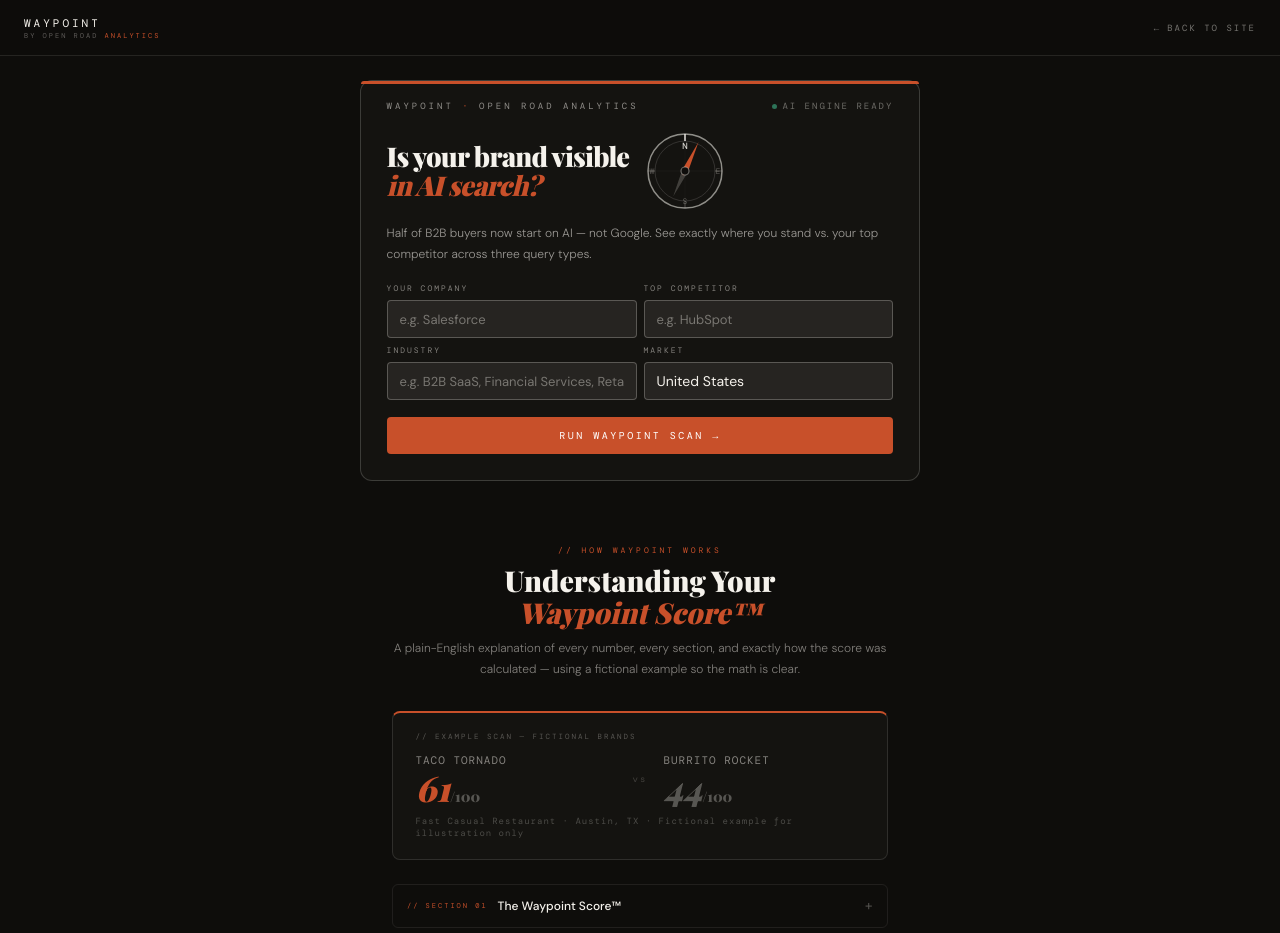
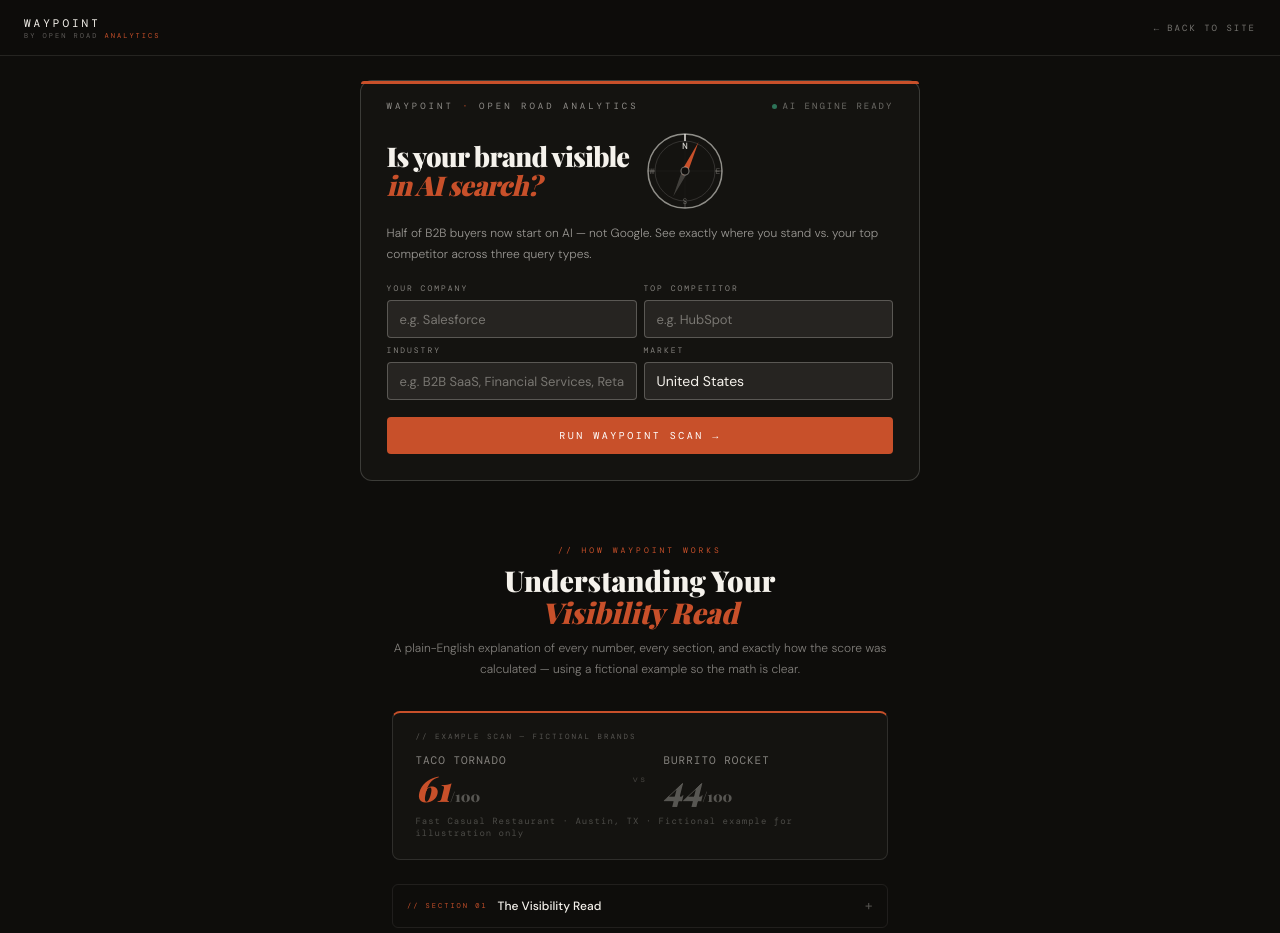
Before and after one commit to kmccarthy01-wyckoff/openroadanalytics, a website: page waypoint.html in a window 1280 px wide. Shown: the top 933 px of the page. Drawn offline with nearby package versions, Linux system fonts and the light colour scheme; a web font is replaced by a local one.

Commit message:
Update waypoint.html

```diff
--- a/waypoint.html
+++ b/waypoint.html
@@ -182,6 +182,8 @@ body{background:#0e0d0b;font-family:'DM Sans',sans-serif;font-weight:300;min-hei
 .powered span{color:rgba(245,242,236,0.38);}
 
 .methodology-strip{font-family:'DM Mono',monospace;font-size:8px;letter-spacing:1.5px;text-transform:uppercase;color:rgba(245,242,236,0.3);padding:6px 0 10px;display:flex;align-items:center;gap:6px;flex-wrap:wrap;}
+.read-disclaimer{font-size:11px;line-height:1.6;color:rgba(245,242,236,0.5);background:rgba(200,80,42,0.06);border:1px solid rgba(200,80,42,0.2);border-left:2px solid #c8502a;border-radius:4px;padding:11px 14px;margin:0 0 1.2rem;}
+.read-disclaimer strong{color:rgba(245,242,236,0.85);font-weight:500;}
 .meth-dot{width:4px;height:4px;border-radius:50%;background:rgba(45,115,88,0.8);flex-shrink:0;}
 .meth-sep{color:rgba(245,242,236,0.15);}
 .full-report-bridge{background:rgba(200,80,42,0.08);border:1px solid rgba(200,80,42,0.25);border-radius:6px;padding:1rem 1.2rem;margin-bottom:0.9rem;}
@@ -460,7 +462,7 @@ body{background:#0e0d0b;font-family:'DM Sans',sans-serif;font-weight:300;min-hei
   <div class="scr hidden" id="s-results">
     <div class="r-hdr">
       <div>
-        <div class="r-title">Waypoint Report</div>
+        <div class="r-title">Waypoint Visibility Read</div>
         <div class="r-sub" id="r-names">— vs —</div>
       </div>
       <div class="r-badge">Scan Complete</div>
@@ -469,7 +471,7 @@ body{background:#0e0d0b;font-family:'DM Sans',sans-serif;font-weight:300;min-hei
     <div class="methodology-strip">
       <span class="meth-dot"></span>9 buyer queries · 2 engines · 18 real AI responses
       <span class="meth-sep">·</span>Citation detected · position + sentiment scored
-      <span class="meth-sep">·</span>3 dimensions equally weighted → Waypoint Score™
+      <span class="meth-sep">·</span>3 dimensions equally weighted → Visibility Read
       <span class="meth-sep">·</span>Proprietary methodology © Open Road Analytics
     </div>
 
@@ -513,6 +515,8 @@ body{background:#0e0d0b;font-family:'DM Sans',sans-serif;font-weight:300;min-hei
       </div>
     </div>
 
+    <div class="read-disclaimer">This is your <strong>Visibility Read</strong> — a directional estimate based on live AI responses, generated in seconds. The full <strong>Waypoint Audit</strong> measures your actual review, directory, and press signals against our scoring rubric — analyst-verified, not inferred.</div>
+
     <div class="dims" id="r-dims"></div>
 
     <!-- TOP PROMPTS -->
@@ -554,14 +558,14 @@ body{background:#0e0d0b;font-family:'DM Sans',sans-serif;font-weight:300;min-hei
       </div>
       <div class="tease-block-overlay">
         <div style="text-align:center;">
-          <div class="tease-block-lock" style="margin-bottom:8px;">Your score is live. Here’s what’s driving it.</div>
+          <div class="tease-block-lock" style="margin-bottom:8px;">Your Visibility Read is live. The Audit verifies it against real evidence.</div>
           <button class="tease-cta-btn" onclick="showLeadModal()">Get the Full Waypoint Audit →</button>
         </div>
       </div>
     </div>
 
     <div class="full-report-bridge">
-      <div class="bridge-score-line">Score: <span id="bridge-score">—</span>/100 · <span id="bridge-market">—</span></div>
+      <div class="bridge-score-line">Visibility Read: <span id="bridge-score">—</span>/100 · <span id="bridge-market">—</span></div>
       <div class="bridge-copy">Waypoint delivers expert-interpreted findings and a clear path to act on them.</div>
       <button class="cta" onclick="showLeadModal()">Get Your Full Waypoint Report →</button>
     </div>
@@ -1154,7 +1158,7 @@ function toggleFaq(header) {
 
   <div class="faq-header">
     <div class="faq-eyebrow">// How Waypoint Works</div>
-    <h2 class="faq-title">Understanding Your<br><em>Waypoint Score™</em></h2>
+    <h2 class="faq-title">Understanding Your<br><em>Visibility Read</em></h2>
     <p class="faq-sub">A plain-English explanation of every number, every section, and exactly how the score was calculated — using a fictional example so the math is clear.</p>
   </div>
 
@@ -1179,11 +1183,11 @@ function toggleFaq(header) {
   <div class="faq-item">
     <div class="faq-item-header" onclick="toggleFaq(this)">
       <div class="faq-item-label">// Section 01</div>
-      <div class="faq-item-title">The Waypoint Score™</div>
+      <div class="faq-item-title">The Visibility Read</div>
       <div class="faq-item-toggle">+</div>
     </div>
     <div class="faq-item-body">
-      <p class="faq-p">The Waypoint Score™ is a single number from 0 to 100 that measures how visible and credible your brand is when real buyers ask AI assistants about your category.</p>
+      <p class="faq-p">The Visibility Read is a single number from 0 to 100 that estimates how visible your brand is when real buyers ask AI assistants about your category. It is a directional read generated in seconds from live AI responses — not the analyst-verified Waypoint Score™ that comes with the full Audit.</p>
       <p class="faq-p">A score of <strong>61</strong> means: when someone asks Claude or ChatGPT about fast casual restaurants in Austin, Taco Tornado appears in roughly 6 out of 10 relevant AI responses — and when it does appear, it's usually mentioned positively and relatively early in the answer.</p>
       <p class="faq-p">A score of <strong>44</strong> means: Burrito Rocket appears in fewer than half of relevant AI responses, and when it does appear, it's often mentioned with less confidence or later in the response than its competitor.</p>
       <div class="faq-score-scale">
@@ -1192,7 +1196,7 @@ function toggleFaq(header) {
         <div class="faq-scale-row"><span class="faq-scale-range low">25–49</span><span class="faq-scale-desc">AI has limited signals about your brand. Appears inconsistently, often with caveats.</span></div>
         <div class="faq-scale-row"><span class="faq-scale-range zero">0–24</span><span class="faq-scale-desc">AI rarely or never mentions your brand in relevant searches. Effectively invisible.</span></div>
       </div>
-      <p class="faq-p faq-method">The Waypoint Score™ is the average of three dimension scores: Discover, Verify, and Recommend. Each dimension is equally weighted.</p>
+      <p class="faq-p faq-method">The Visibility Read is the average of three dimension scores: Discover, Verify, and Recommend, each equally weighted. The full Waypoint Audit scores these same three dimensions against measured evidence — your actual review volume, directory listings, and press coverage — rather than inferring them from AI responses.</p>
     </div>
   </div>
 
@@ -1209,7 +1213,7 @@ function toggleFaq(header) {
         <div class="faq-step"><span class="faq-step-n">01</span><div><strong>Claude generates 9 buyer queries</strong> — real questions a person would actually type into an AI assistant when researching your category. Some are unbranded category searches. Some mention your brand directly. All are written the way a real buyer searches, not the way a marketer describes their product.</div></div>
         <div class="faq-step"><span class="faq-step-n">02</span><div><strong>All 9 queries are fired at two AI engines simultaneously</strong> — Claude (Anthropic) and GPT-4o (OpenAI). That produces 18 real AI responses, each answered independently.</div></div>
         <div class="faq-step"><span class="faq-step-n">03</span><div><strong>Each response is analyzed for three things:</strong> Was your brand mentioned? Where in the response (first or buried)? Was the context positive, neutral, or negative?</div></div>
-        <div class="faq-step"><span class="faq-step-n">04</span><div><strong>Scores are calculated per dimension</strong> and averaged across both engines. The three dimension scores are averaged to produce the final Waypoint Score™.</div></div>
+        <div class="faq-step"><span class="faq-step-n">04</span><div><strong>Scores are calculated per dimension</strong> and averaged across both engines. The three dimension scores are averaged to produce your final Visibility Read.</div></div>
       </div>
       <div class="faq-example-box">
         <div class="faq-ex-label">Example query generated for Taco Tornado scan:</div>
@@ -1351,7 +1355,7 @@ function toggleFaq(header) {
   <!-- TRADEMARK NOTE -->
   <div class="faq-trademark">
     <div class="faq-tm-label">// Methodology</div>
-    <p class="faq-tm-text">The Waypoint Score™ is a proprietary AI visibility measurement methodology developed by Open Road Analytics. Scores are derived from live AI engine responses at the time of the scan and may vary on re-scan as AI model behavior evolves. The scoring algorithm — measuring citation detection, mention position, sentiment context, and third-party signal presence across multiple AI engines — is the intellectual property of Open Road Analytics.</p>
+    <p class="faq-tm-text">The Visibility Read is a directional estimate derived from live AI engine responses at the time of the scan and may vary on re-scan as AI model behavior evolves. The analyst-verified Waypoint Score™, delivered with the full Waypoint Audit, additionally measures review, directory, and press signals against a documented scoring rubric. The scoring algorithm — measuring citation detection, mention position, sentiment context, and third-party signal presence across multiple AI engines — is the intellectual property of Open Road Analytics.</p>
   </div>
 
 </div>
```
